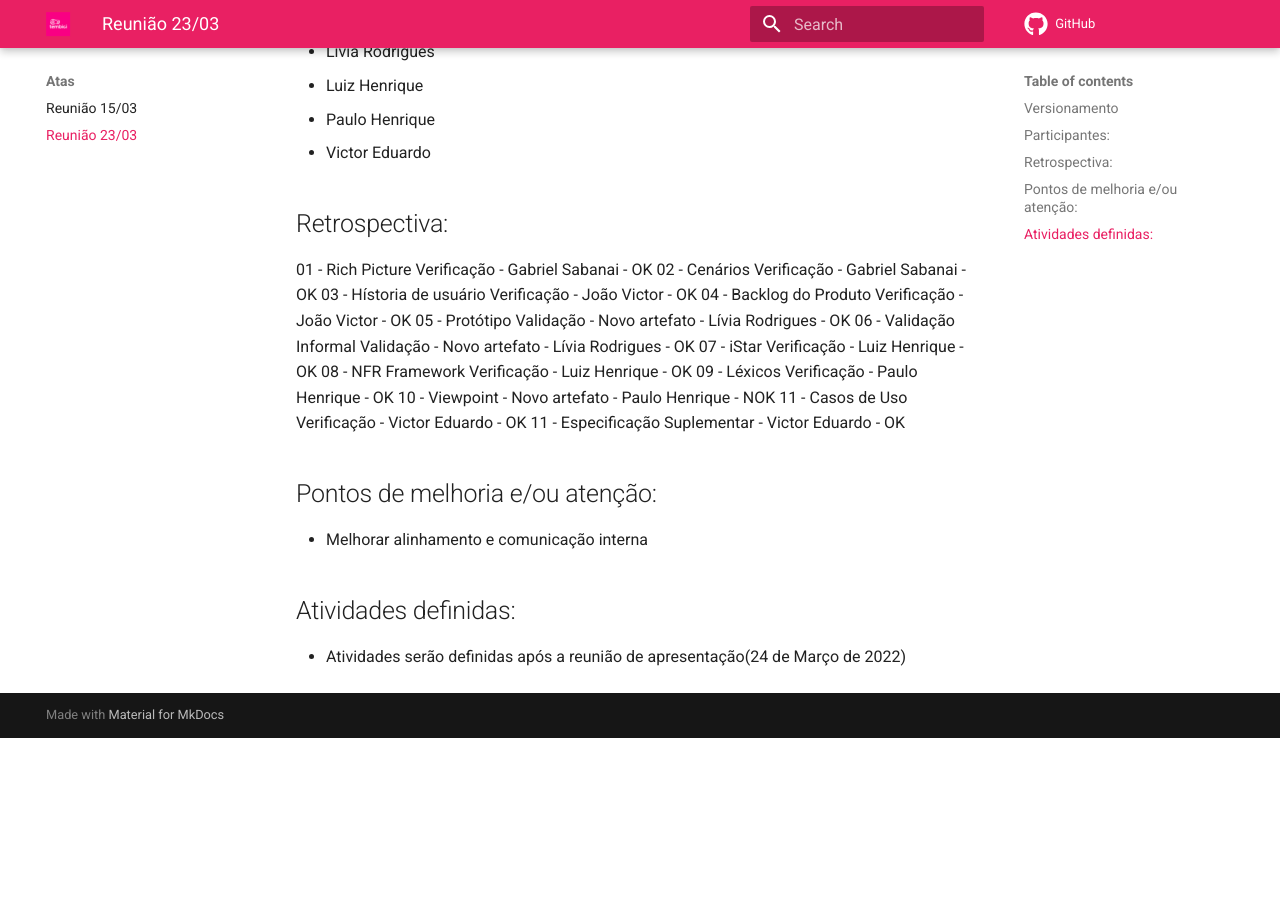
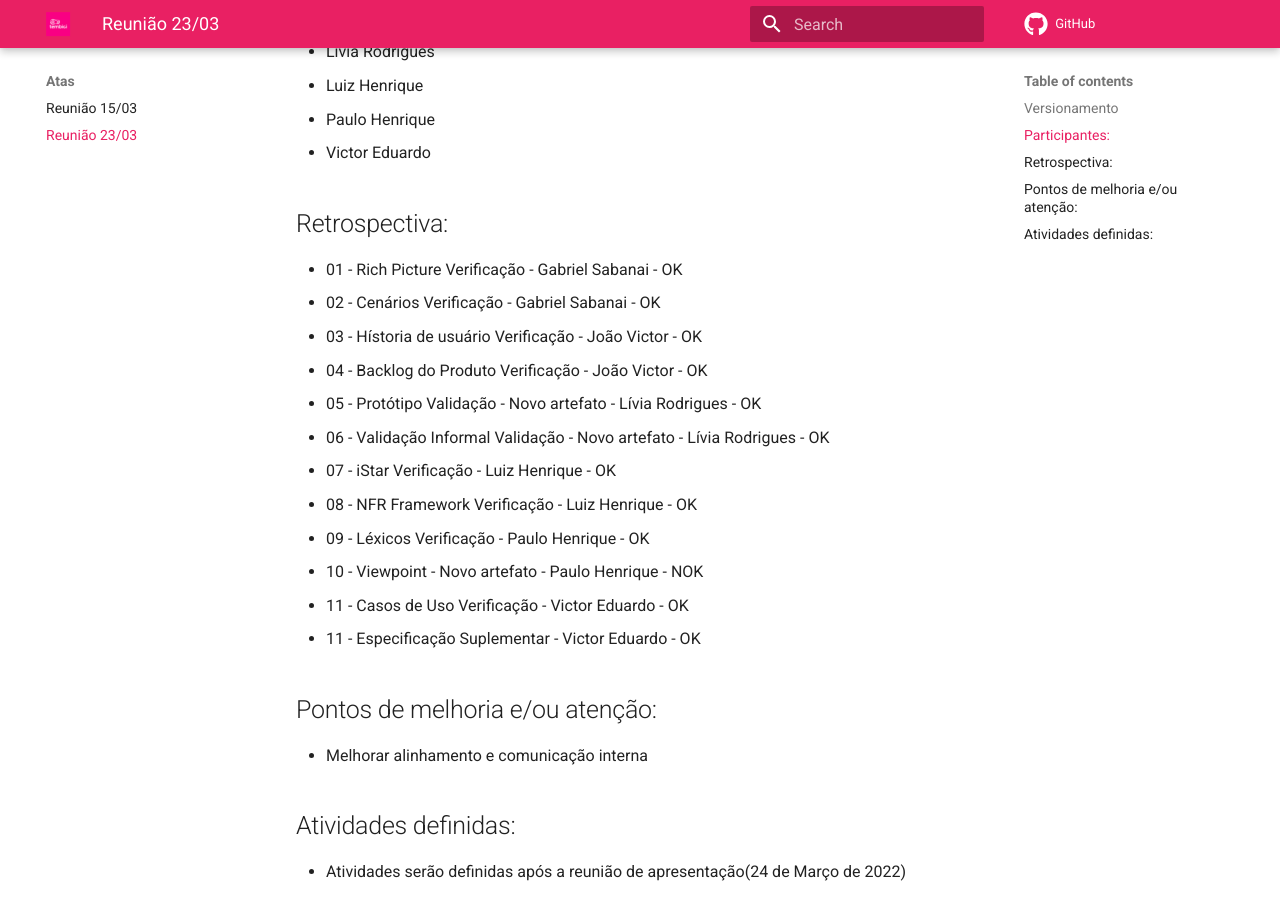
Before and after one commit to Requisitos-de-Software/2021.2-Tembici, an MkDocs documentation site: the page built from docs/atas/ata_2303.md, in a window 1280 px wide and 900 px high, scrolled down 592 px. Built offline with MkDocs 1.6.1 and Material for MkDocs 9.7.7, drawn with Linux system fonts in a browser that asks for light colours; comment, search, counter and statistics services are not loaded; before the commit the page ends 1330 px from its top, so only the background shows below that.

Commit message:
#00 Adicionado ATAS

```diff
--- a/docs/atas/ata_2303.md
+++ b/docs/atas/ata_2303.md
@@ -18,18 +18,18 @@
 - Victor Eduardo
 
 ## Retrospectiva:
-01 - Rich Picture Verificação - Gabriel Sabanai - OK
-02 - Cenários Verificação - Gabriel Sabanai - OK
-03 - Hístoria de usuário Verificação - João Victor - OK
-04 - Backlog do Produto Verificação - João Victor - OK
-05 - Protótipo Validação - Novo artefato - Lívia Rodrigues - OK
-06 - Validação Informal Validação - Novo artefato - Lívia Rodrigues - OK
-07 - iStar Verificação - Luiz Henrique - OK
-08 - NFR Framework Verificação - Luiz Henrique - OK
-09 - Léxicos Verificação - Paulo Henrique - OK
-10 - Viewpoint - Novo artefato - Paulo Henrique - NOK
-11 - Casos de Uso Verificação - Victor Eduardo - OK
-11 - Especificação Suplementar - Victor Eduardo - OK
+- 01 - Rich Picture Verificação - Gabriel Sabanai - OK
+- 02 - Cenários Verificação - Gabriel Sabanai - OK
+- 03 - Hístoria de usuário Verificação - João Victor - OK
+- 04 - Backlog do Produto Verificação - João Victor - OK
+- 05 - Protótipo Validação - Novo artefato - Lívia Rodrigues - OK
+- 06 - Validação Informal Validação - Novo artefato - Lívia Rodrigues - OK
+- 07 - iStar Verificação - Luiz Henrique - OK
+- 08 - NFR Framework Verificação - Luiz Henrique - OK
+- 09 - Léxicos Verificação - Paulo Henrique - OK
+- 10 - Viewpoint - Novo artefato - Paulo Henrique - NOK
+- 11 - Casos de Uso Verificação - Victor Eduardo - OK
+- 11 - Especificação Suplementar - Victor Eduardo - OK
 
 
 ## Pontos de melhoria e/ou atenção:
```
